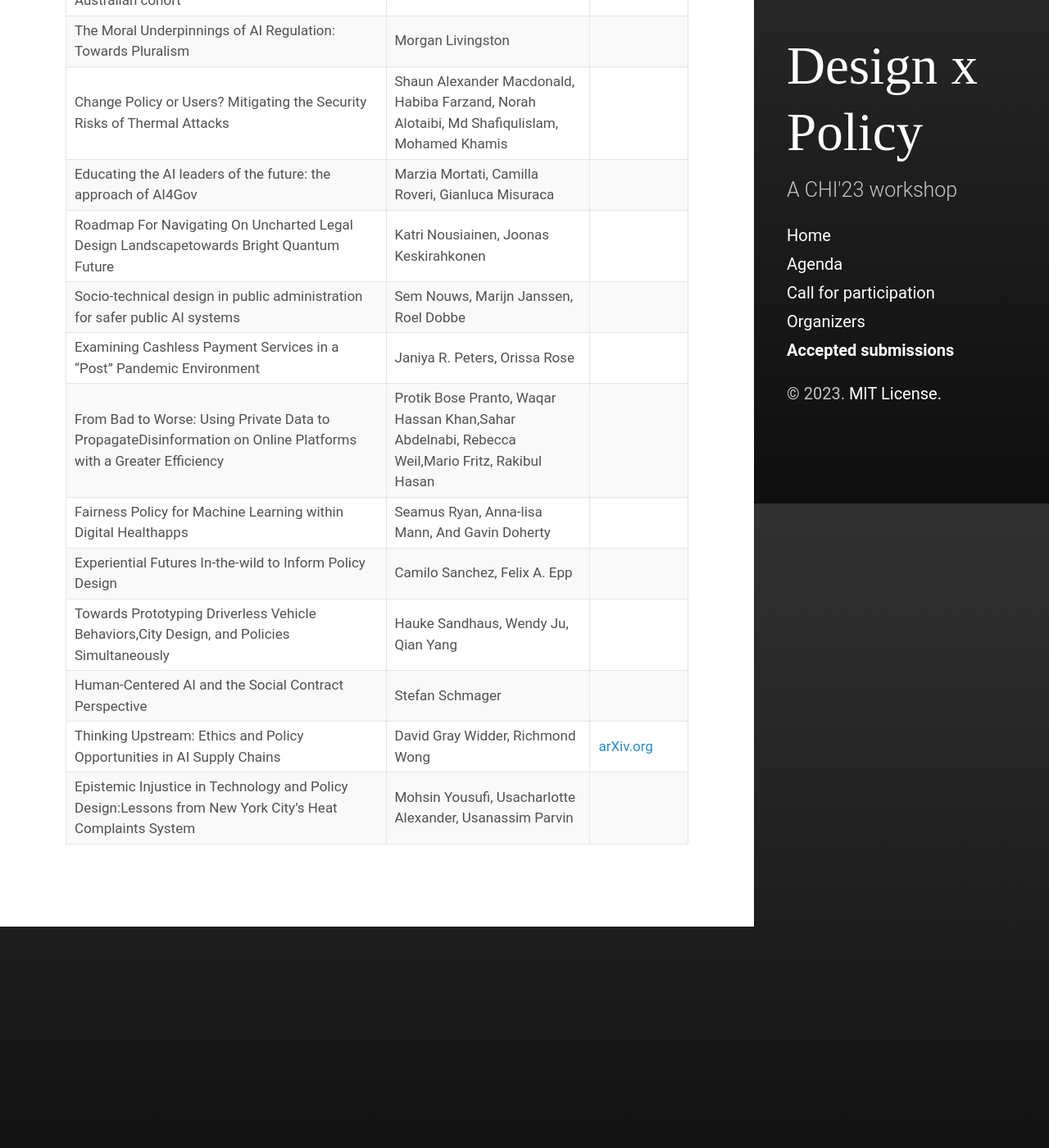
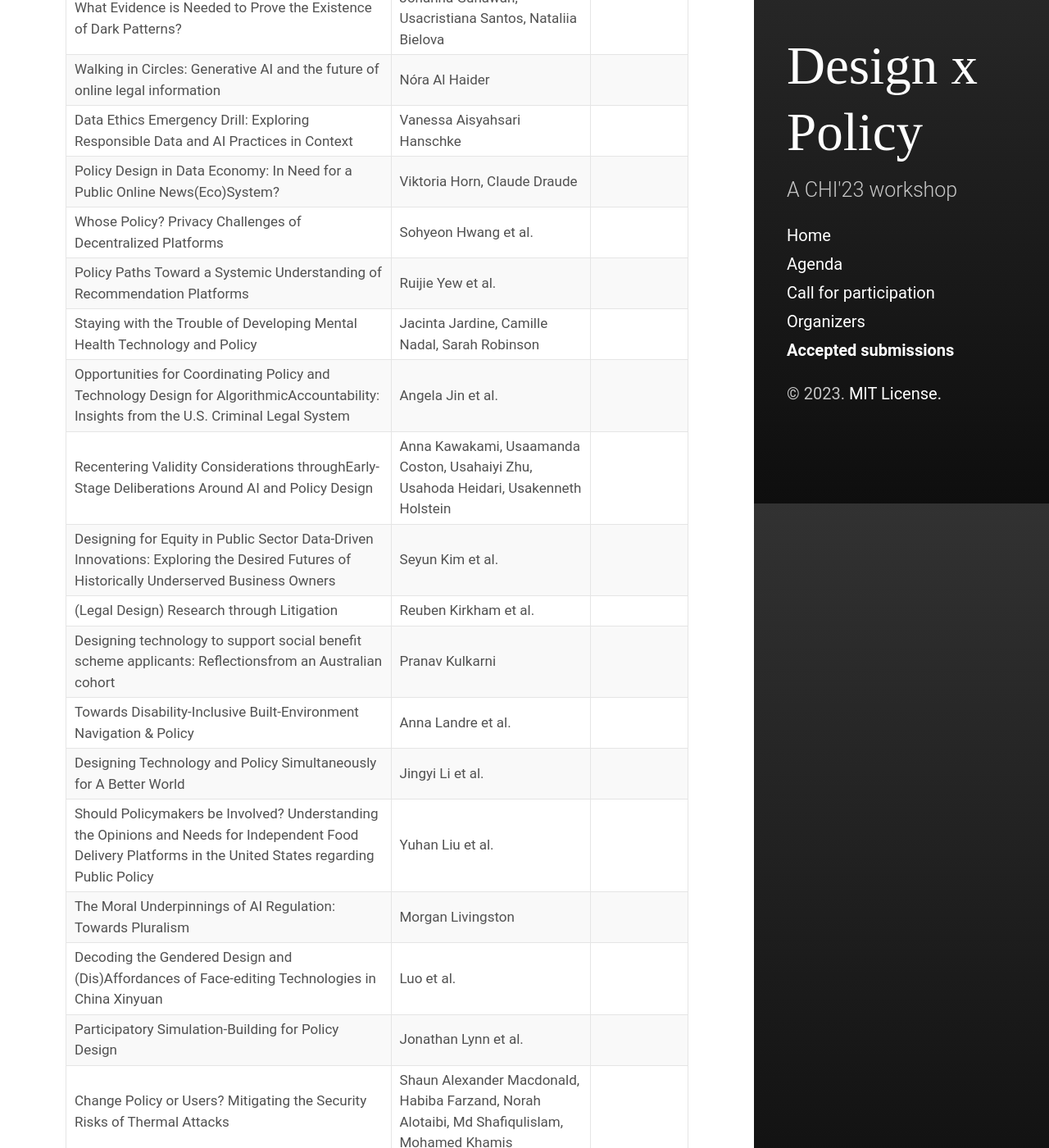
Before and after one commit to yang-qian/designpolicyCHI23, a Jekyll site: the page built from accepted.md, in a window 1280 px wide and 1400 px high, scrolled down 1186 px. Shown: the whole window at 82% size. Built offline with Jekyll 4.4.1, drawn with Linux system fonts in a browser that asks for light colours; before the commit the page ends 2316 px from its top, so only the background shows below that; some of the changed text lies outside the part shown.

Commit message:
Update accepted.md

```diff
--- a/accepted.md
+++ b/accepted.md
@@ -8,28 +8,56 @@ The list of accepted submissions is still being updated as camera-ready versions
 
 | Title                                                                         | Authors                                   | Link to submission |
 |-------------------------------------------------------------------------------|-------------------------------------------|--------------------|
+|Designing Technologies for Safe and Privacy Sensitive Location Sharing	| Louise Barkhuus et al.||
+|Contextual Integrity of A Virtual (Reality) Classroom	| Karoline Brehm et al. ||
 |Bridging Deliberative Democracy and Deployment of Societal-Scale Technology|Ned Cooper||
 |Professional Ethics by Design: Co-creating Codes of Conduct for ComputationalPractice|Samuel Danzon-Chambaud||
+|Asking Better Questions - The Art and Science of Forecasting |	Emily Dardaman et al. ||
 |Surveillance Technologies and Migrant Farmers in Ontario Greenhouses:Investigating Pathways for Equitable Policy and Technological Interventions|Olivia Doggett||
-| How Design Can Impact Labor Shifting as a Result of Technological Advances | Jodi Forlizzi | |
-| Sociotechnical Perspectives on Social Media Regulation     |     Eric Gilbert, Sarita Schoenebeck, Motahhare Eslami, Cami Goray  |                    |
-| What Evidence is Needed to Prove the Existence of Dark Patterns?  |  Johanna Gunawan, Usacristiana Santos, Nataliia Bielova  ||
+|From Policy to Pixels: Practitioner Lessons from Cookie Banner Implementation |	Ame Elliott et al. ||
+|Bridging Policy Gaps between Technocratic and Democratic Approaches toAccountability Across the Lifecycle of Public Sector Algorithmic Systems |	Motahhare Eslami et al. ||
+|How Design Can Impact Labor Shifting as a Result of Technological Advances | Jodi Forlizzi | |
+|Solutions Matrix |	Liz Gerber et al. ||
+|How can we influence ‘future of work’ policies?|	Sandy J.J. Gould et al. ||
+|Metaphors as facilitators: Grounding the commons in participatory prototypingpolicies.|	Natalia Gulbransen-Diaz et al. ||
+|Sociotechnical Perspectives on Social Media Regulation     |     Eric Gilbert, Sarita Schoenebeck, Motahhare Eslami, Cami Goray  |                    |
+|What Evidence is Needed to Prove the Existence of Dark Patterns?  |  Johanna Gunawan, Usacristiana Santos, Nataliia Bielova  ||
 |Walking in Circles: Generative AI and the future of online legal information|Nóra Al Haider||
-| Data Ethics Emergency Drill: Exploring Responsible Data and AI Practices in Context | Vanessa Aisyahsari Hanschke | |
+|Data Ethics Emergency Drill: Exploring Responsible Data and AI Practices in Context | Vanessa Aisyahsari Hanschke | |
 |Policy Design in Data Economy: In Need for a Public Online News(Eco)System?|Viktoria Horn, Claude Draude ||
-| Staying with the Trouble of Developing Mental Health Technology and Policy | Jacinta Jardine, Camille Nadal, Sarah Robinson | |
-| Recentering Validity Considerations throughEarly-Stage Deliberations Around AI and Policy Design| Anna Kawakami, Usaamanda Coston, Usahaiyi Zhu, Usahoda Heidari, Usakenneth Holstein ||
-| Designing technology to support social benefit scheme applicants: Reflectionsfrom an Australian cohort| Pranav Kulkarni | |
+|Whose Policy? Privacy Challenges of Decentralized Platforms	| Sohyeon Hwang et al. ||
+|Policy Paths Toward a Systemic Understanding of Recommendation Platforms |	Ruijie Yew et al. ||
+|Staying with the Trouble of Developing Mental Health Technology and Policy | Jacinta Jardine, Camille Nadal, Sarah Robinson | |
+| Opportunities for Coordinating Policy and Technology Design for AlgorithmicAccountability: Insights from the U.S. Criminal Legal System |	Angela Jin et al. ||
+|Recentering Validity Considerations throughEarly-Stage Deliberations Around AI and Policy Design| Anna Kawakami, Usaamanda Coston, Usahaiyi Zhu, Usahoda Heidari, Usakenneth Holstein ||
+|Designing for Equity in Public Sector Data-Driven Innovations: Exploring the Desired Futures of Historically Underserved Business Owners |	Seyun Kim et al. ||
+|(Legal Design) Research through Litigation |	Reuben Kirkham et al. ||
+|Designing technology to support social benefit scheme applicants: Reflectionsfrom an Australian cohort| Pranav Kulkarni | |
+|Towards Disability-Inclusive Built-Environment Navigation & Policy |	Anna Landre et al. ||
+|Designing Technology and Policy Simultaneously for A Better World	| Jingyi Li et al. ||
+|Should Policymakers be Involved? Understanding the Opinions and Needs for Independent Food Delivery Platforms in the United States regarding Public Policy |	Yuhan Liu et al. ||
 |The Moral Underpinnings of AI Regulation: Towards Pluralism | Morgan Livingston||
-| Change Policy or Users? Mitigating the Security Risks of Thermal Attacks | Shaun Alexander Macdonald, Habiba Farzand, Norah Alotaibi, Md Shafiqulislam, Mohamed Khamis | |
+|Decoding the Gendered Design and (Dis)Affordances of Face-editing Technologies in China	Xinyuan | Luo et al. ||
+|Participatory Simulation-Building for Policy Design |	Jonathan Lynn et al. ||
+|Change Policy or Users? Mitigating the Security Risks of Thermal Attacks | Shaun Alexander Macdonald, Habiba Farzand, Norah Alotaibi, Md Shafiqulislam, Mohamed Khamis | |
+|Dynamic Documentation for AI Systems	| Thomas Gilbert, Soham Mehta et al. ||
+|Designing Data Advocacy for Home Care Workers | Joy Ming et al. ||
 |Educating the AI leaders of the future: the approach of AI4Gov|Marzia Mortati, Camilla Roveri, Gianluca Misuraca||
 |Roadmap For Navigating On Uncharted Legal Design Landscapetowards Bright Quantum Future|Katri Nousiainen, Joonas Keskirahkonen ||
 | Socio-technical design in public administration for safer public AI systems | Sem Nouws, Marijn Janssen, Roel Dobbe   | |
+|Understanding the Variability of Governance Models and (Digital) Vulnerabilities in Technology-Facilitated Sex Trafficking|	Linnea Öhlund et al. ||
+|Anticipating Unintended Consequences of Technology Using Insights fromCreativity Support Tools|	Rock Yuren Pang et al. ||
 |Examining Cashless Payment Services in a “Post” Pandemic Environment|Janiya R. Peters, Orissa Rose||
+|Everyday Data and Everyday Publics |	Paola, Pierri et al. ||
 |From Bad to Worse: Using Private Data to PropagateDisinformation on Online Platforms with a Greater Efficiency|Protik Bose Pranto, Waqar Hassan Khan,Sahar Abdelnabi, Rebecca Weil,Mario Fritz, Rakibul Hasan  ||
+|Augmenting participation, co-creation, trust and transparency in deliberativedemocracy at all scales. The ORBIS project.|	Francesca Rizzo et al. ||
 | Fairness Policy for Machine Learning within Digital Healthapps | Seamus Ryan, Anna-lisa Mann, And Gavin Doherty| |
 |Experiential Futures In-the-wild to Inform Policy Design | Camilo Sanchez, Felix A. Epp||
+|Promoting Bright Patterns |	Hauke Sandhaus et al. ||
 |Towards Prototyping Driverless Vehicle Behaviors,City Design, and Policies Simultaneously|Hauke Sandhaus, Wendy Ju, Qian Yang||
 |Human-Centered AI and the Social Contract Perspective|Stefan Schmager||
+|Exploring Implications for Privacy Design and Policy through Smart Home Cameras |	Neilly H. Tan et al. ||
+|Adversarial Engagements Between Technology and Policy|	Anh-Ton Tran et al. ||
+|Navigating the Nexus of Technology, Policy, and Societal Impact in context of Kashmir|	Asra Sakeen Wani et al. ||
 |Thinking Upstream: Ethics and Policy Opportunities in AI Supply Chains | David Gray Widder, Richmond Wong| [arXiv.org](https://arxiv.org/abs/2303.07529)|
 |Epistemic Injustice in Technology and Policy Design:Lessons from New York City’s Heat Complaints System| Mohsin Yousufi, Usacharlotte Alexander, Usanassim Parvin ||
```
